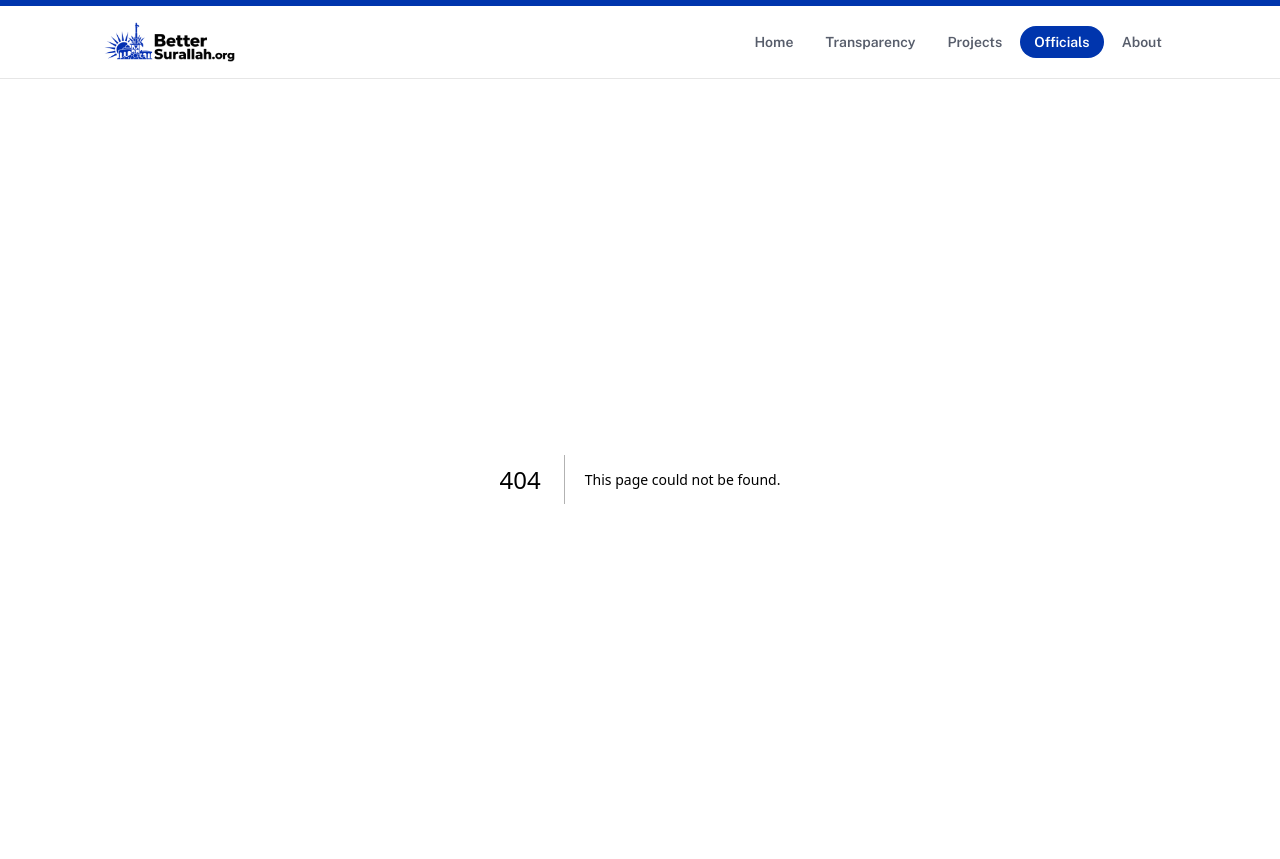
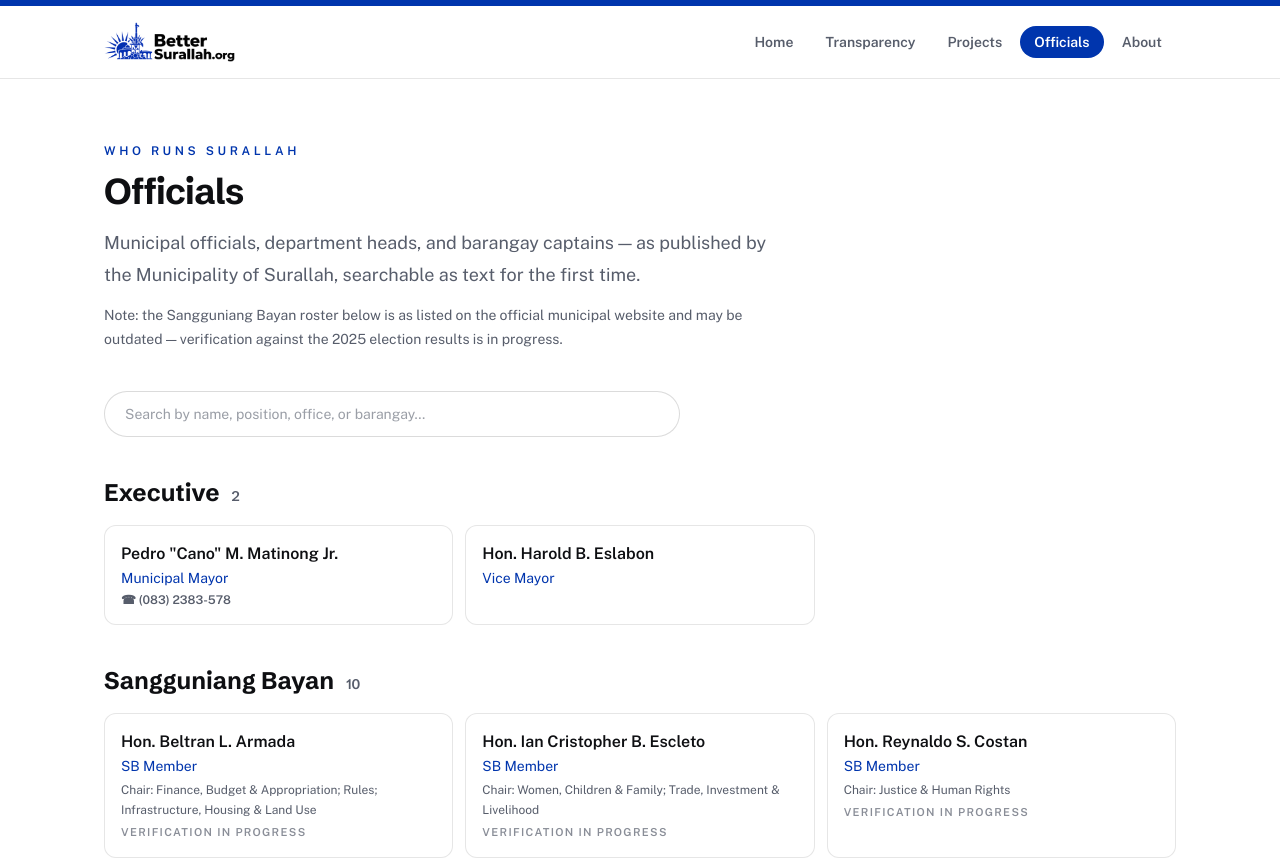
Before and after one commit to average04/bettersurallah, a Next.js app in the folder bettersurallah/: page /officials in a window 1280 px wide. Before the commit this address had no page. Shown: the top 859 px of the page. Built offline with nearby package versions, Linux system fonts and the light colour scheme.

Commit message:
Add officials directory and about page

```diff
--- /dev/null
+++ b/bettersurallah/app/about/page.tsx
@@ -0,0 +1,58 @@
+import type { Metadata } from "next";
+
+export const metadata: Metadata = {
+  title: "About",
+  description: "What BetterSurallah is, who runs it, and where the data comes from.",
+};
+
+const SOURCES = [
+  { name: "Municipality of Surallah official website", url: "https://surallah.gov.ph/" },
+  { name: "DILG Full Disclosure Policy Portal", url: "https://fdpp.dilg.gov.ph/" },
+  { name: "Commission on Audit annual audit reports", url: "https://www.coa.gov.ph/" },
+];
+
+export default function AboutPage() {
+  return (
+    <div className="mx-auto w-full max-w-3xl px-6 py-16 sm:px-10">
+      <p className="text-xs font-semibold uppercase tracking-[0.3em] text-blue">About</p>
+      <h1 className="mt-3 font-display text-4xl font-bold tracking-tight text-ink">
+        What is BetterSurallah?
+      </h1>
+
+      <div className="mt-8 flex flex-col gap-6 text-lg leading-8 text-ink-soft">
+        <p>
+          BetterSurallah is an independent, citizen-built website that gathers
+          public information about the Municipality of Surallah, South
+          Cotabato — transparency documents, government projects, and the
+          people in office — and makes it easy to find, read, and verify.
+        </p>
+        <p className="rounded-xl border border-blue/20 bg-mist/50 p-5 text-base leading-7">
+          <strong className="text-ink">Independence note:</strong> this site is
+          not affiliated with, endorsed by, or operated by the Municipal
+          Government of Surallah or any of its offices. Every document links
+          back to its official source so you can check it yourself.
+        </p>
+        <div aria-hidden="true" className="flex h-56 items-center justify-center rounded-xl bg-mist text-sm font-semibold text-ink-soft">
+          Photo coming soon
+        </div>
+      </div>
+
+      <h2 className="mt-12 font-display text-2xl font-bold text-ink">Where the data comes from</h2>
+      <ul className="mt-4 flex flex-col gap-2">
+        {SOURCES.map((s) => (
+          <li key={s.url}>
+            <a href={s.url} target="_blank" rel="noopener noreferrer" className="font-semibold text-blue hover:text-blue-deep">
+              {s.name} ↗
+            </a>
+          </li>
+        ))}
+      </ul>
+
+      <h2 className="mt-12 font-display text-2xl font-bold text-ink">Corrections</h2>
+      <p className="mt-3 text-lg leading-8 text-ink-soft">
+        Spotted something wrong or outdated? Contact details are coming soon —
+        for now, corrections land in the next update.
+      </p>
+    </div>
+  );
+}
--- /dev/null
+++ b/bettersurallah/app/officials/page.tsx
@@ -0,0 +1,30 @@
+import type { Metadata } from "next";
+import { OfficialsDirectory } from "@/components/officials-directory";
+
+export const metadata: Metadata = {
+  title: "Officials",
+  description:
+    "Searchable directory of Surallah's municipal officials, department heads, and barangay captains.",
+};
+
+export default function OfficialsPage() {
+  return (
+    <div className="mx-auto w-full max-w-6xl px-6 py-16 sm:px-10">
+      <p className="text-xs font-semibold uppercase tracking-[0.3em] text-blue">Who runs Surallah</p>
+      <h1 className="mt-3 font-display text-4xl font-bold tracking-tight text-ink">Officials</h1>
+      <p className="mt-4 max-w-2xl text-lg leading-8 text-ink-soft">
+        Municipal officials, department heads, and barangay captains — as
+        published by the Municipality of Surallah, searchable as text for the
+        first time.
+      </p>
+      <p className="mt-3 max-w-2xl text-sm leading-6 text-ink-soft">
+        Note: the Sangguniang Bayan roster below is as listed on the official
+        municipal website and may be outdated — verification against the 2025
+        election results is in progress.
+      </p>
+      <div className="mt-10">
+        <OfficialsDirectory />
+      </div>
+    </div>
+  );
+}
--- /dev/null
+++ b/bettersurallah/components/officials-directory.tsx
@@ -0,0 +1,64 @@
+"use client";
+
+import { useMemo, useState } from "react";
+import { GROUP_LABELS, OFFICIALS, type OfficialGroup } from "@/data/officials";
+import { searchOfficials } from "@/lib/search";
+
+const GROUP_ORDER: OfficialGroup[] = [
+  "executive",
+  "sangguniang_bayan",
+  "department_head",
+  "barangay_captain",
+];
+
+export function OfficialsDirectory() {
+  const [query, setQuery] = useState("");
+  const results = useMemo(() => searchOfficials(OFFICIALS, query), [query]);
+
+  return (
+    <div className="flex flex-col gap-10">
+      <input
+        type="search"
+        value={query}
+        onChange={(e) => setQuery(e.target.value)}
+        placeholder="Search by name, position, office, or barangay&hellip;"
+        aria-label="Search officials"
+        className="w-full max-w-xl rounded-full border border-ink/15 bg-base px-5 py-3 text-sm text-ink outline-none transition-colors placeholder:text-ink-soft/60 focus:border-blue"
+      />
+
+      {results.length === 0 && (
+        <p className="text-sm text-ink-soft">No officials match &quot;{query}&quot;.</p>
+      )}
+
+      {GROUP_ORDER.map((group) => {
+        const list = results.filter((o) => o.group === group);
+        if (list.length === 0) return null;
+        return (
+          <section key={group}>
+            <h2 className="flex items-baseline gap-3 font-display text-2xl font-bold text-ink">
+              {GROUP_LABELS[group]}
+              <span className="text-sm font-semibold text-ink-soft">{list.length}</span>
+            </h2>
+            <ul className="mt-4 grid gap-3 sm:grid-cols-2 lg:grid-cols-3">
+              {list.map((o) => (
+                <li key={`${o.name}-${o.position}`} className="rounded-xl border border-ink/10 bg-base p-4">
+                  <p className="font-semibold text-ink">{o.name}</p>
+                  <p className="mt-0.5 text-sm text-blue">{o.position}</p>
+                  {o.detail && <p className="mt-1 text-xs leading-5 text-ink-soft">{o.detail}</p>}
+                  {o.phone && (
+                    <p className="mt-1 text-xs font-semibold text-ink-soft">☎ (083) {o.phone}</p>
+                  )}
+                  {o.unverified && (
+                    <p className="mt-1 text-[11px] font-semibold uppercase tracking-[0.12em] text-ink-soft/70">
+                      Verification in progress
+                    </p>
+                  )}
+                </li>
+              ))}
+            </ul>
+          </section>
+        );
+      })}
+    </div>
+  );
+}
```
